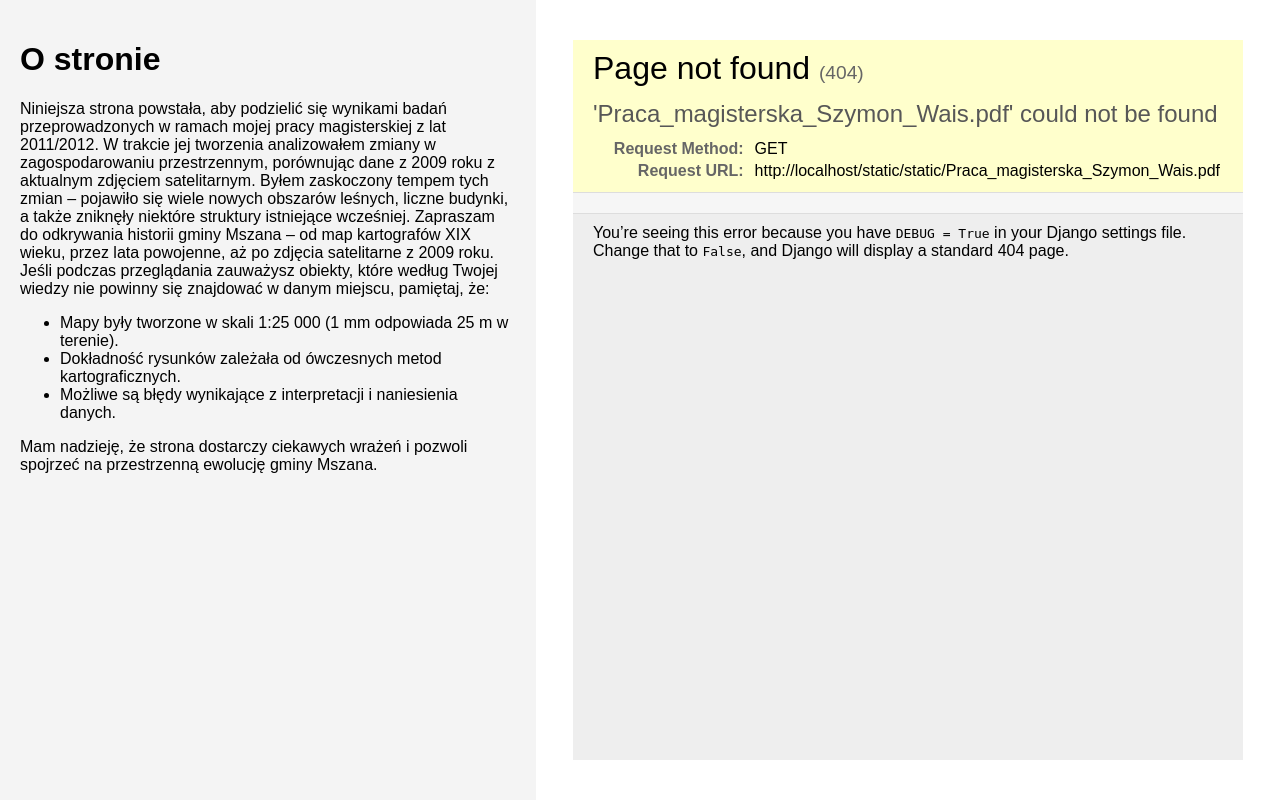
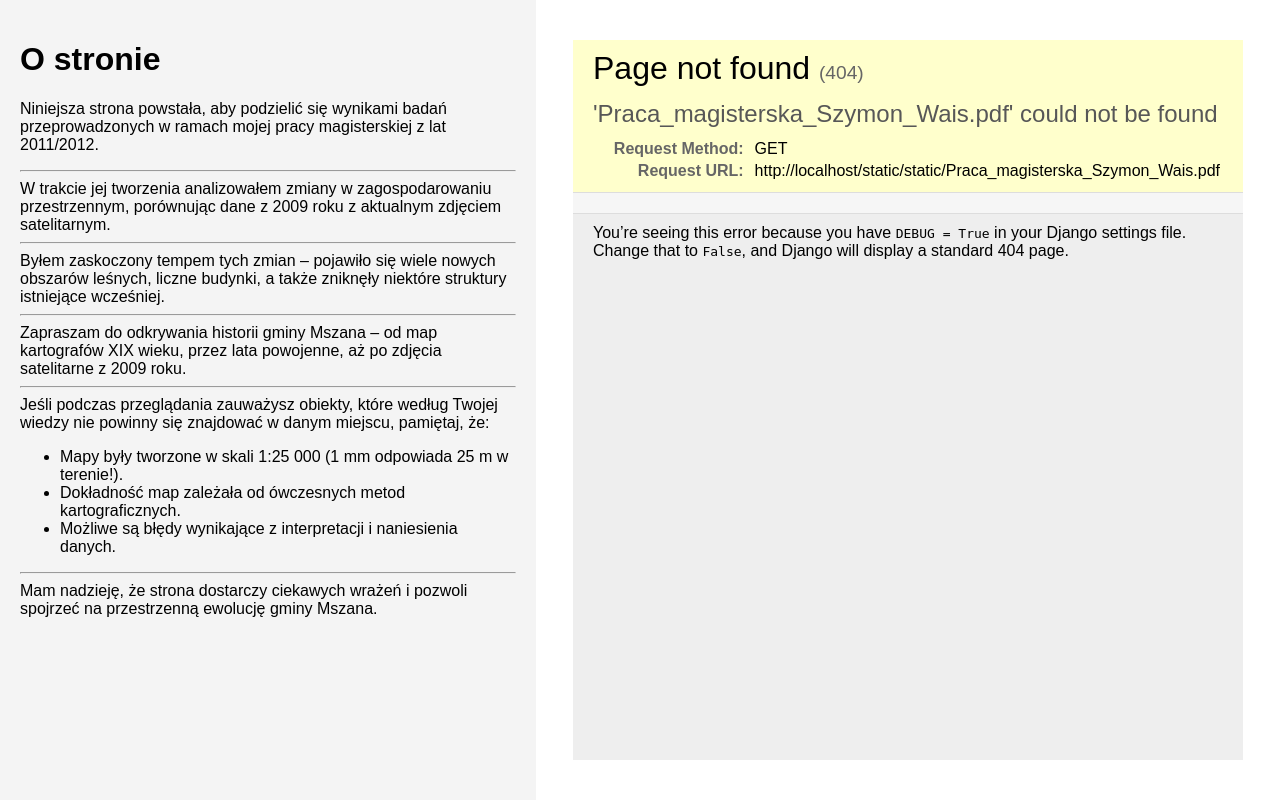
Before and after one commit to waisu88/mszana_geoportal, a Django app: page /map/about/ in a window 1280 px wide. Run offline with Django 5.2, Linux system fonts and the light colour scheme; parts of the project's set-up code (start-up, migrations or seed data) failed here and were passed over.

Commit message:
Edycja strony about

```diff
--- a/app/geoportal_frontend/templates/geoportal_frontend/about.html
+++ b/app/geoportal_frontend/templates/geoportal_frontend/about.html
@@ -34,16 +34,21 @@
 <body>
     <div class="left-panel">
         <h1>O stronie</h1>
-        <p>Niniejsza strona powstała, aby podzielić się wynikami badań przeprowadzonych w ramach mojej pracy magisterskiej z lat 2011/2012. W trakcie jej tworzenia analizowałem zmiany w zagospodarowaniu przestrzennym, porównując dane z 2009 roku z aktualnym zdjęciem satelitarnym.
-
+        <p>Niniejsza strona powstała, aby podzielić się wynikami badań przeprowadzonych w ramach mojej pracy magisterskiej z lat 2011/2012.
+        <br><hr>
+        W trakcie jej tworzenia analizowałem zmiany w zagospodarowaniu przestrzennym, porównując dane z 2009 roku z aktualnym zdjęciem satelitarnym.
+        <br><hr>
         Byłem zaskoczony tempem tych zmian – pojawiło się wiele nowych obszarów leśnych, liczne budynki, a także zniknęły niektóre struktury istniejące wcześniej.
-
-        Zapraszam do odkrywania historii gminy Mszana – od map kartografów XIX wieku, przez lata powojenne, aż po zdjęcia satelitarne z 2009 roku. Jeśli podczas przeglądania zauważysz obiekty, które według Twojej wiedzy nie powinny się znajdować w danym miejscu, pamiętaj, że:
+        <br><hr>
+        Zapraszam do odkrywania historii gminy Mszana – od map kartografów XIX wieku, przez lata powojenne, aż po zdjęcia satelitarne z 2009 roku.
+        <br><hr>
+        Jeśli podczas przeglądania zauważysz obiekty, które według Twojej wiedzy nie powinny się znajdować w danym miejscu, pamiętaj, że:
         <ul>
-            <li>Mapy były tworzone w skali 1:25 000 (1 mm odpowiada 25 m w terenie).</li>
-            <li>Dokładność rysunków zależała od ówczesnych metod kartograficznych.</li>
+            <li>Mapy były tworzone w skali 1:25 000 (1 mm odpowiada 25 m w terenie!).</li>
+            <li>Dokładność map zależała od ówczesnych metod kartograficznych.</li>
             <li>Możliwe są błędy wynikające z interpretacji i naniesienia danych.</li>
         </ul>
+       <hr>
         Mam nadzieję, że strona dostarczy ciekawych wrażeń i pozwoli spojrzeć na przestrzenną ewolucję gminy Mszana.</p>
     </div>
     <div class="right-panel">
```
